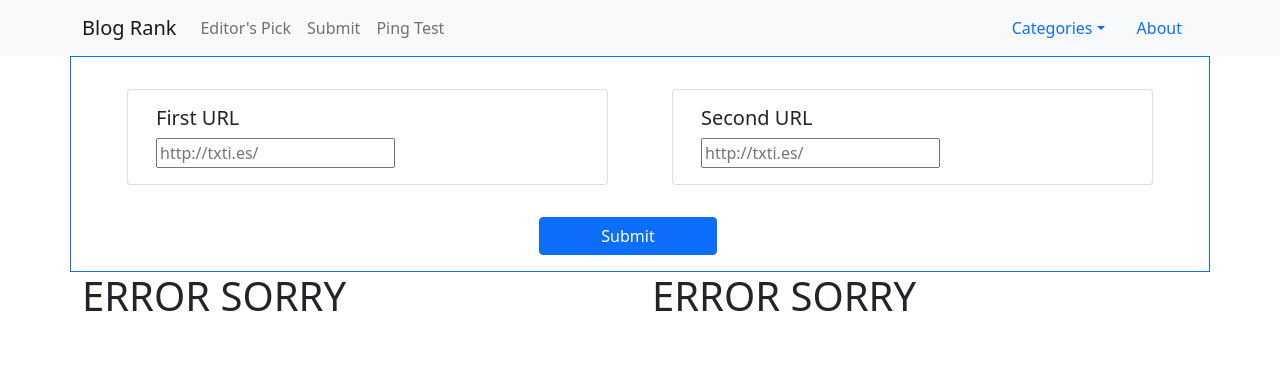
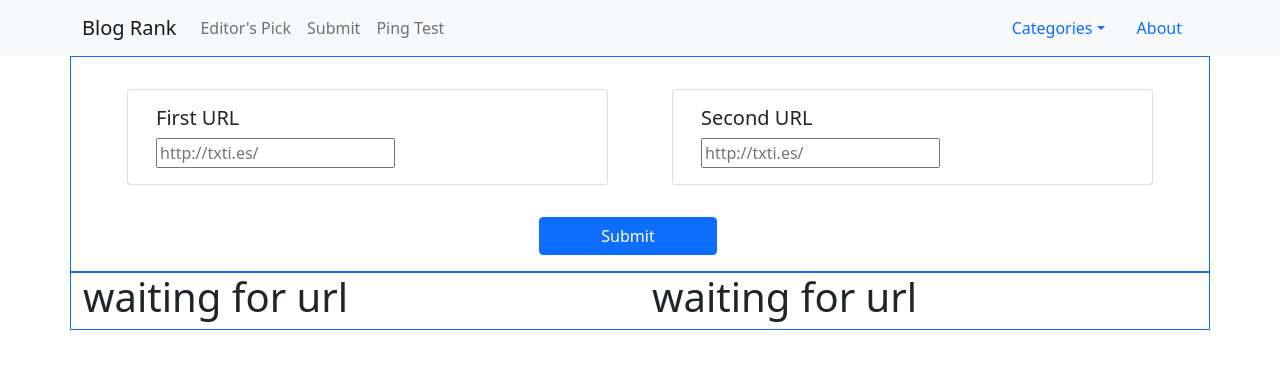
Before and after one commit to tiger-pillow/blogrank, a React (Create React App) app: page /ping in a window 1280 px wide. Shown: the top 368 px of the page. Built offline with nearby package versions, Linux system fonts and the light colour scheme.

Commit message:
changed about page to test iframe

```diff
--- a/package.json
+++ b/package.json
@@ -2,6 +2,7 @@
   "name": "my-app",
   "version": "0.1.0",
   "private": true,
+  "proxy": "http://localhost:4000/",
   "dependencies": {
     "@emotion/react": "^11.7.1",
     "@emotion/styled": "^11.6.0",
--- a/src/components/BlogCard2.js
+++ b/src/components/BlogCard2.js
@@ -9,7 +9,8 @@ const BlogCard = () => {
   const [items, setItems] = useState([]);
 
   useEffect(() => { // get the list of cards to Items
-    axios.get("https://blogrank.herokuapp.com/getAllBlogs")
+    // console.log("inside useEffects");
+    axios.get("http://localhost:4000/getAllBlogs")
       .then((response) => {
         setItems(response.data)
       })
@@ -19,7 +20,7 @@ const BlogCard = () => {
   }, []);
 
   const upVote = (id) => {
-    axios.put('https://blogrank.herokuapp.com/incrementUpvote', { id: id })
+    axios.put('http://localhost:4000/incrementUpvote', { id: id })
       .then(()=>{
         console.log("increased vpvotes")
         setItems(
--- a/src/components/SubmitForm2.js
+++ b/src/components/SubmitForm2.js
@@ -10,7 +10,7 @@ const SubmitForm = () => {
 
   const submitForm = async() => {
     console.log("name is ", name);
-    await axios.post('https://blogrank.herokuapp.com/insertBlogYiyuan', {
+    await axios.post('http://localhost:4000/insertBlogYiyuan', {
       name: name,
       url: url,
       author: author,
--- a/src/pages/about.js
+++ b/src/pages/about.js
@@ -9,6 +9,9 @@ const about = () => {
         <h6 class="mt-2000">This site is a learning project by Tianyi and Yiyuan, meant to congregate interesting independent blogs,
           categorize them and rank them.
         </h6>
+        <iframe width="900" height="1500"  src="https://tiger-pillow.github.io/" />
+        <iframe width="900" height="1500" src="https://www.outsideonline.com/" />
+        <iframe width="900" height="1500" src="https://www.nytimes.com/" />
       </div>
     </div>
   )
--- a/src/pages/test.js
+++ b/src/pages/test.js
@@ -3,13 +3,13 @@ import axios from 'axios';
 import {Card} from 'react-bootstrap';
 
 const Test = () => {
-  const [htmlText, setHtmlText] = useState("<h1>ERROR SORRY</h1>");
-  const [htmlText1, setHtmlText1] = useState("<h1>ERROR SORRY</h1>");
+  const [htmlText, setHtmlText] = useState("<h1>waiting for url</h1>");
+  const [htmlText1, setHtmlText1] = useState("<h1>waiting for url</h1>");
   const [url1, setUrl1] = useState("http://txti.es/");
   const [url2, setUrl2] = useState("http://txti.es/");
 
   const submitlinks = async () => {
-    await axios.post('https://blogrank.herokuapp.com/sendlinks', {
+    await axios.post('http://localhost:4000/sendlinks', {
       url1: url1,
       url2: url2
     })
@@ -46,7 +46,7 @@ const Test = () => {
         </div>
       </div>
 
-    <div className='container'>
+      <div className='container border border-primary mx-auto'>
         <div className='row '>
           <div className='col w-50' >
             {<div dangerouslySetInnerHTML={{ __html: htmlText }} />}
```
